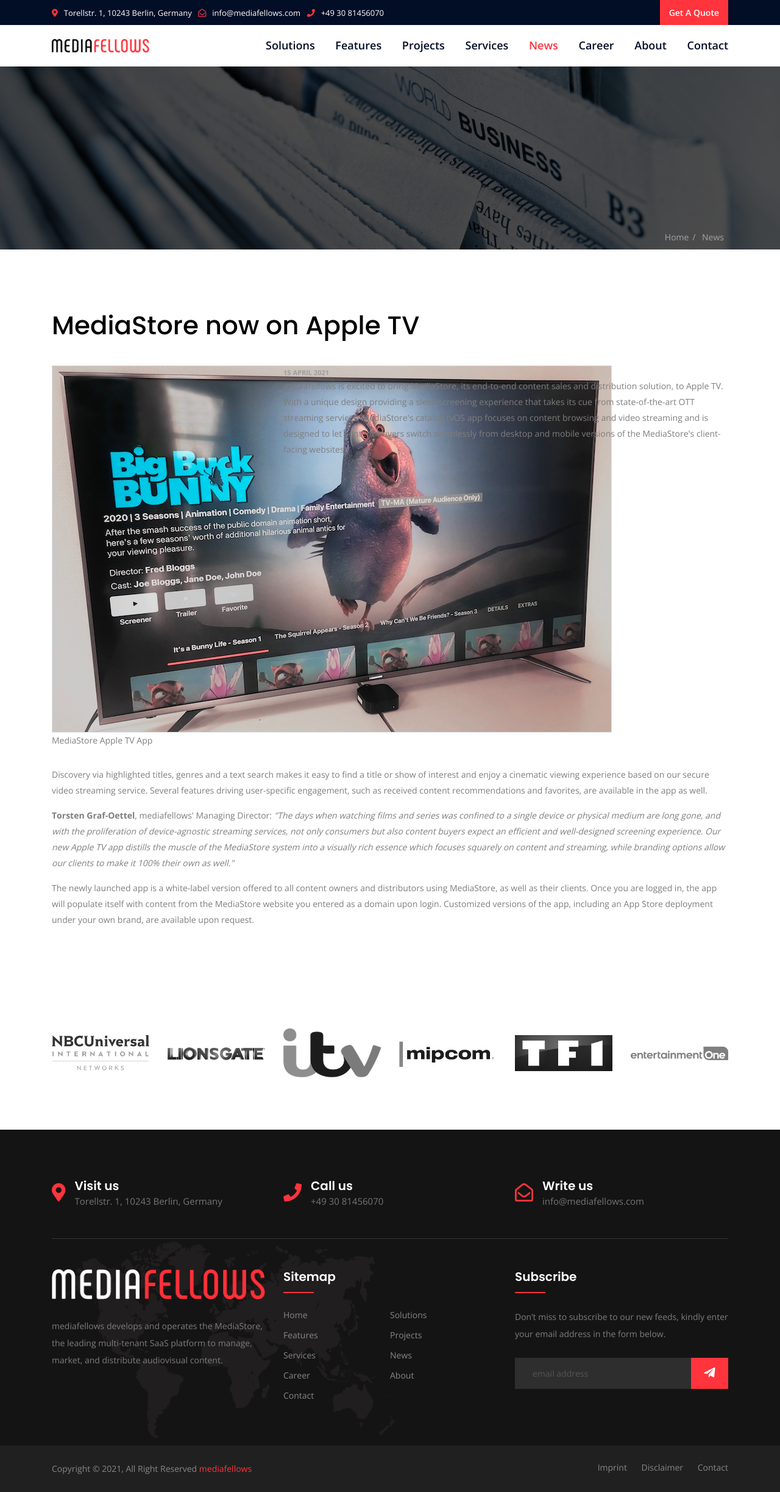
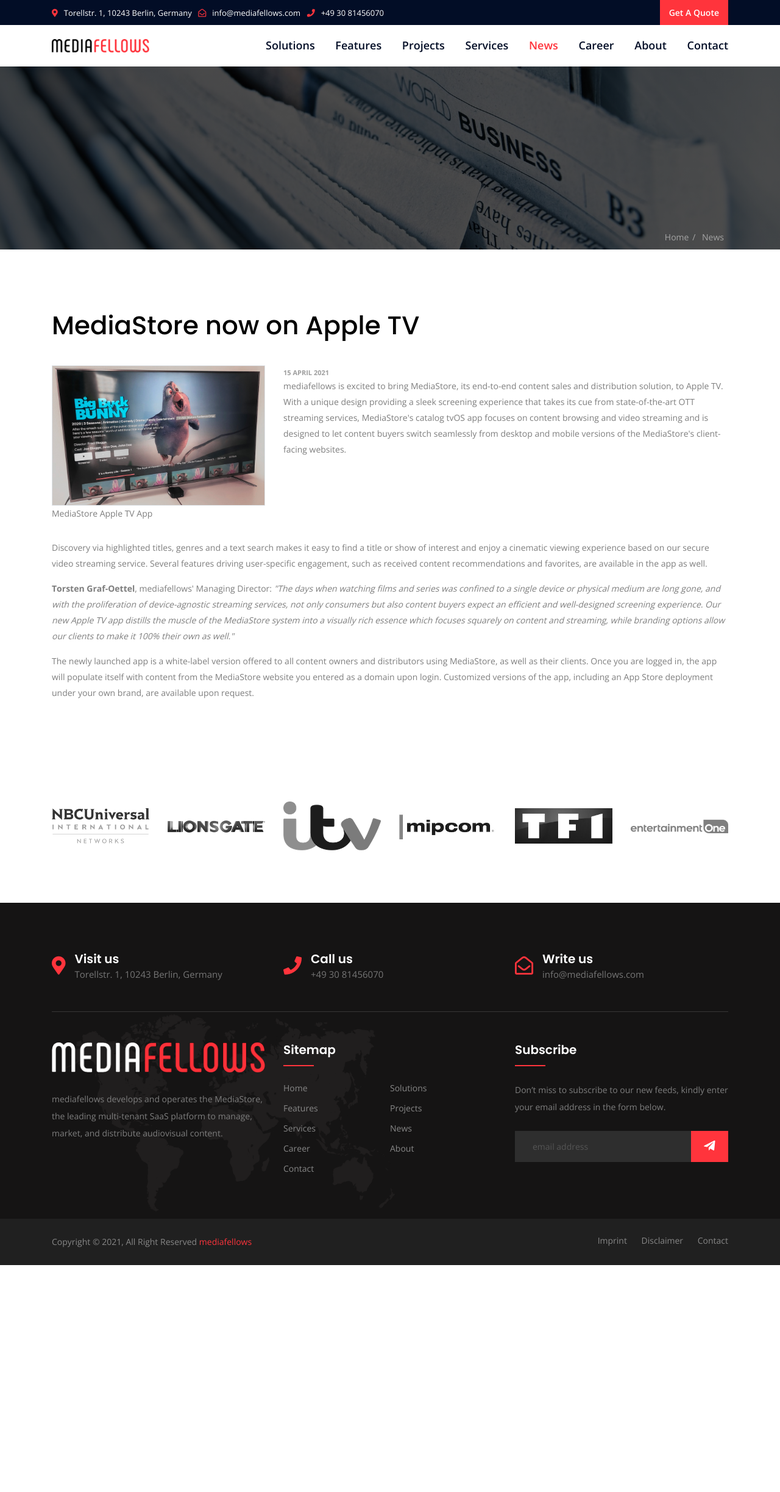
Before and after one commit to mediafellows/mediafellows.github.io, a Jekyll site: the page built from collections/_news/20210415_mediafellows-Apple_TV_App_Press_Release.md, in a window 1280 px wide. Shown: the whole page at 61% size. Built offline with Jekyll 4.4.1, drawn with Linux system fonts in a browser that asks for light colours; after the commit the page ends 2074 px from its top, so only the background shows below that.

Commit message:
fix image scaling

```diff
--- a/assets/css/style.css
+++ b/assets/css/style.css
@@ -1058,7 +1058,7 @@
 .service-details img {
 	width: 100%;
 }
-.service-details-img img {
+.s-details-img img {
 	width: 100%;
 }
 .job-details ul {
```
Also changed, not shown: collections/_news/20210728_mediafellows-MIPCOM_Press_Release.md (+1 -1 lines).
